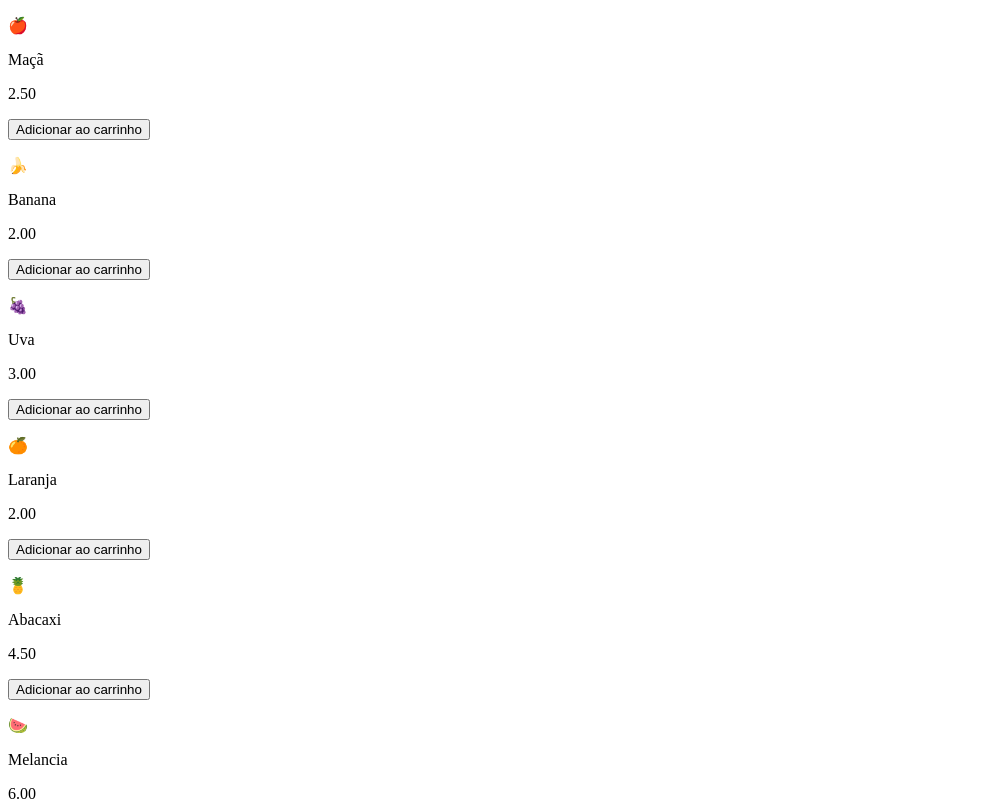
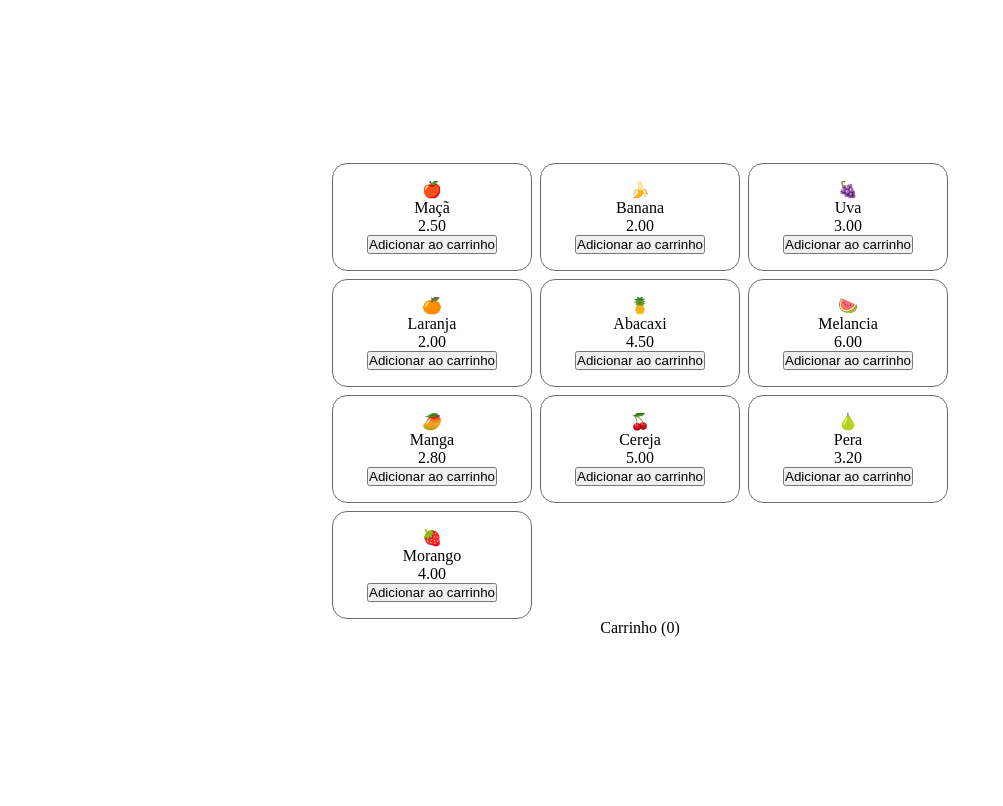
Before and after one commit to Rafa556/Quitanda, a website with bundled scripts: page index.html in a window 1280 px wide. Shown: the top 806 px of the page, without its empty margins (0-1003 px from the left). Built offline with nearby package versions, Linux system fonts and the light colour scheme.

Commit message:
estilizando as frutas

```diff
--- a/index.html
+++ b/index.html
@@ -5,9 +5,42 @@
     <meta name="viewport" content="width=device-width, initial-scale=1.0" />
     <title>Document</title>
     <script src="script.js" type="module"></script>
+    <style>
+      * {
+        box-sizing: border-box;
+        margin: 0;
+        padding: 0;
+      }
+
+      #container {
+        height: 100vh;
+        display: flex;
+        flex-direction: column;
+        align-items: center;
+        justify-content: center;
+      }
+
+      .wrapper {
+        display: grid;
+        gap: 8px;
+        grid-template-columns: 200px 200px 200px;
+      }
+
+      .fruit-card {
+        border: 1px rgb(109, 109, 109) solid;
+        display: flex;
+        flex-direction: column;
+        align-items: center;
+        padding: 1rem;
+        border-radius: 15px;
+      }
+    </style>
   </head>
   <body>
-    <div id="table-fruits"></div>
-    <div id="cart-div">Carrinho (<span id="cart-Span">0</span>)</div>
+    <div id="container">
+      <div id="table-fruits" class="wrapper"></div>
+      <div id="cart-div">Carrinho (<span id="cart-Span">0</span>)</div>
+    </div>
+
   </body>
 </html>
--- a/script.js
+++ b/script.js
@@ -7,6 +7,7 @@ const cartItems = new Map(); // uma estrutura de dados para armazenar uma chave
 for (const fruit of fruits) {
   //pega cada fruta da lista de frutas
   const fruitCardDiv = document.createElement("div"); // cria uma div nova
+  fruitCardDiv.className = 'fruit-card';
   //dentro do HTML retorna propriedades de cada objeto
   fruitCardDiv.innerHTML = `
     <p>${fruit.emoji}</p>
@@ -17,6 +18,7 @@ for (const fruit of fruits) {
     fruit.emoji
   }" data-price="${fruit.price}">Adicionar ao carrinho</button>
   `;
+
   tableFruitsDiv.appendChild(fruitCardDiv); //a div de cada objeto fruta deve estar dentro da div tabela de frutas (filho e pai)
 }
 // seleciona todos botões com a class .btn-add-cart e coloca dentro de uma lista
```
